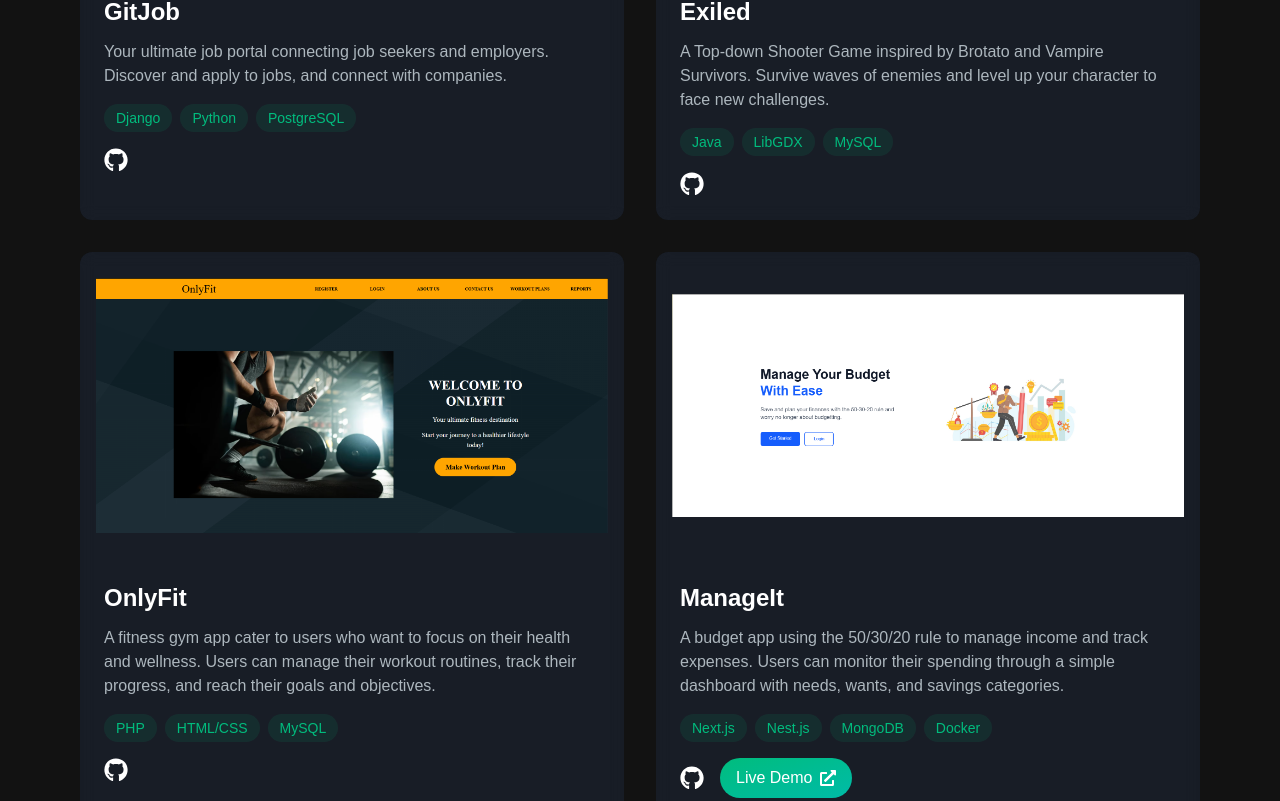
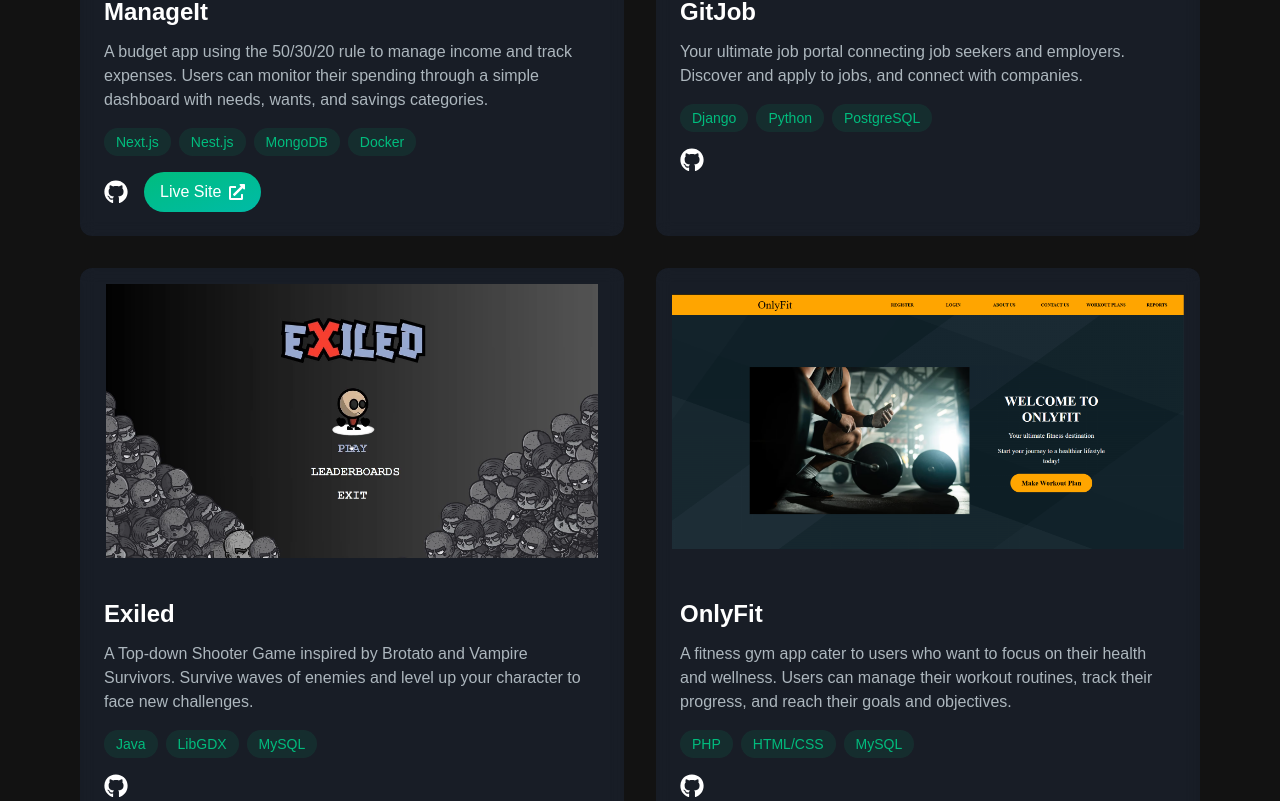
Before and after one commit to peterdev123/my-portfolio, a Next.js app: page / in a window 1280 px wide. Shown: the part 3579-4380 px from the top of the page. Built offline with nearby package versions, Linux system fonts and the light colour scheme.

Commit message:
Updated cv

```diff
--- a/src/app/components/Projects.jsx
+++ b/src/app/components/Projects.jsx
@@ -5,6 +5,14 @@ import { FaGithub, FaExternalLinkAlt } from "react-icons/fa";
 
 const Projects = () => {
   const projects = [
+    {
+      title: "ManageIt",
+      description:
+        "A budget app using the 50/30/20 rule to manage income and track expenses. Users can monitor their spending through a simple dashboard with needs, wants, and savings categories.",
+      image: "/images/manageit.png",
+      techStack: ["Next.js", "Nest.js", "MongoDB", "Docker"],
+      githubLink: "https://github.com/peterdev123/manageit",
+    },
     {
       title: "GitJob",
       description:
@@ -28,14 +36,6 @@ const Projects = () => {
       image: "/images/OnlyFit.png",
       techStack: ["PHP", "HTML/CSS", "MySQL"],
       githubLink: "https://github.com/peterdev123/onlyfit-sql",
-    },
-    {
-      title: "ManageIt",
-      description:
-        "A budget app using the 50/30/20 rule to manage income and track expenses. Users can monitor their spending through a simple dashboard with needs, wants, and savings categories.",
-      image: "/images/manageit.png",
-      techStack: ["Next.js", "Nest.js", "MongoDB", "Docker"],
-      githubLink: "https://github.com/peterdev123/manageit",
     },
   ];
 
@@ -91,7 +91,7 @@ const Projects = () => {
                       rel="noopener noreferrer"
                       className="px-4 py-2 bg-gradient-to-br from-emerald-500 to-teal-500 text-white rounded-full hover:scale-105 transition-all duration-200 flex items-center gap-2"
                     >
-                      Live Demo <FaExternalLinkAlt size={16} />
+                      Live Site <FaExternalLinkAlt size={16} />
                     </a>
                   )}
                 </div>
```
Also changed, not shown: 1 other file (tests, documents, lock files or other folders).
